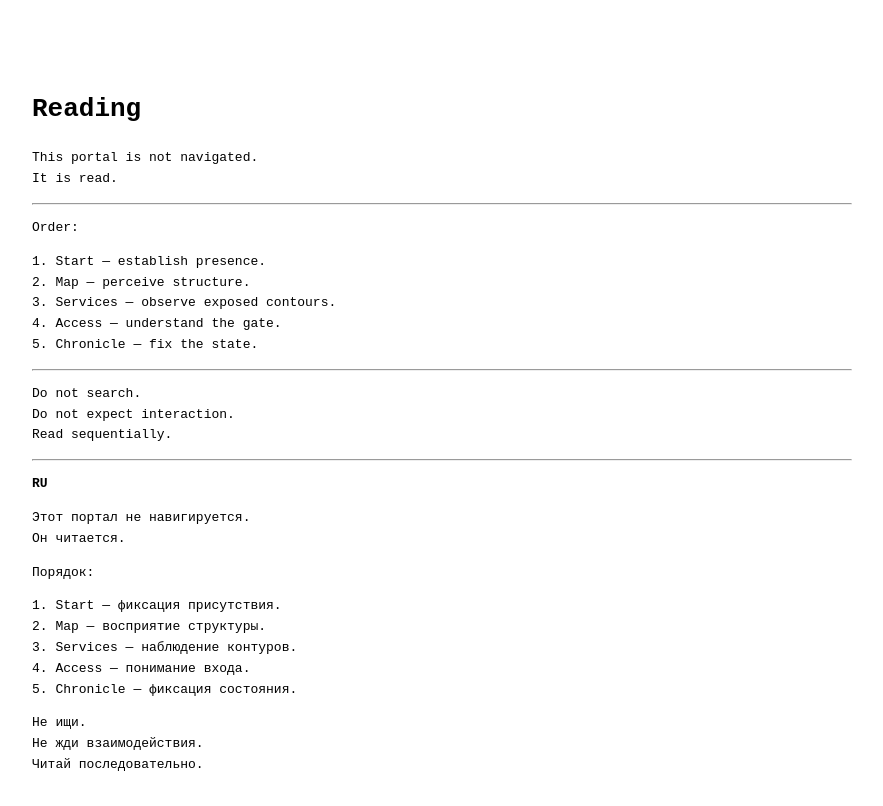
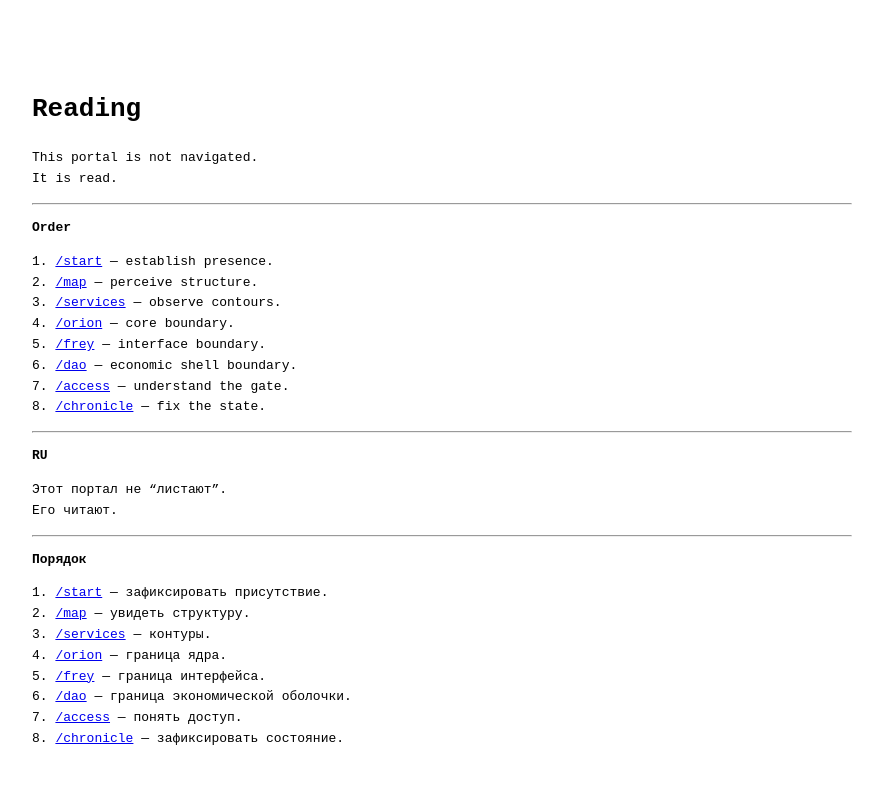
Before and after one commit to AiBhrigu/bhrigu-portal, a Next.js app: page /reading in a window 1280 px wide. Shown: the top 806 px of the page, without its empty margins (40-923 px from the left). Built offline with nearby package versions, Linux system fonts and the light colour scheme.

Commit message:
portal: normalize axis links + reading order + access gate

```diff
--- a/pages/reading.js
+++ b/pages/reading.js
@@ -10,46 +10,38 @@ export default function Reading() {
 
       <hr />
 
+      <p><strong>Order</strong></p>
       <p>
-        Order:
-      </p>
-      <p>
-        1. Start — establish presence.<br />
-        2. Map — perceive structure.<br />
-        3. Services — observe exposed contours.<br />
-        4. Access — understand the gate.<br />
-        5. Chronicle — fix the state.
-      </p>
-
-      <hr />
-
-      <p>
-        Do not search.<br />
-        Do not expect interaction.<br />
-        Read sequentially.
+        1. <a href="/start">/start</a> — establish presence.<br />
+        2. <a href="/map">/map</a> — perceive structure.<br />
+        3. <a href="/services">/services</a> — observe contours.<br />
+        4. <a href="/orion">/orion</a> — core boundary.<br />
+        5. <a href="/frey">/frey</a> — interface boundary.<br />
+        6. <a href="/dao">/dao</a> — economic shell boundary.<br />
+        7. <a href="/access">/access</a> — understand the gate.<br />
+        8. <a href="/chronicle">/chronicle</a> — fix the state.
       </p>
 
       <hr />
 
       <p><strong>RU</strong></p>
       <p>
-        Этот портал не навигируется.<br />
-        Он читается.
+        Этот портал не “листают”.<br />
+        Его читают.
       </p>
+
+      <hr />
+
+      <p><strong>Порядок</strong></p>
       <p>
-        Порядок:
-      </p>
-      <p>
-        1. Start — фиксация присутствия.<br />
-        2. Map — восприятие структуры.<br />
-        3. Services — наблюдение контуров.<br />
-        4. Access — понимание входа.<br />
-        5. Chronicle — фиксация состояния.
-      </p>
-      <p>
-        Не ищи.<br />
-        Не жди взаимодействия.<br />
-        Читай последовательно.
+        1. <a href="/start">/start</a> — зафиксировать присутствие.<br />
+        2. <a href="/map">/map</a> — увидеть структуру.<br />
+        3. <a href="/services">/services</a> — контуры.<br />
+        4. <a href="/orion">/orion</a> — граница ядра.<br />
+        5. <a href="/frey">/frey</a> — граница интерфейса.<br />
+        6. <a href="/dao">/dao</a> — граница экономической оболочки.<br />
+        7. <a href="/access">/access</a> — понять доступ.<br />
+        8. <a href="/chronicle">/chronicle</a> — зафиксировать состояние.
       </p>
     </main>
   );
```
Also changed, not shown: pages/access.js (+5 -14 lines), pages/index.js (+10 -18 lines).
